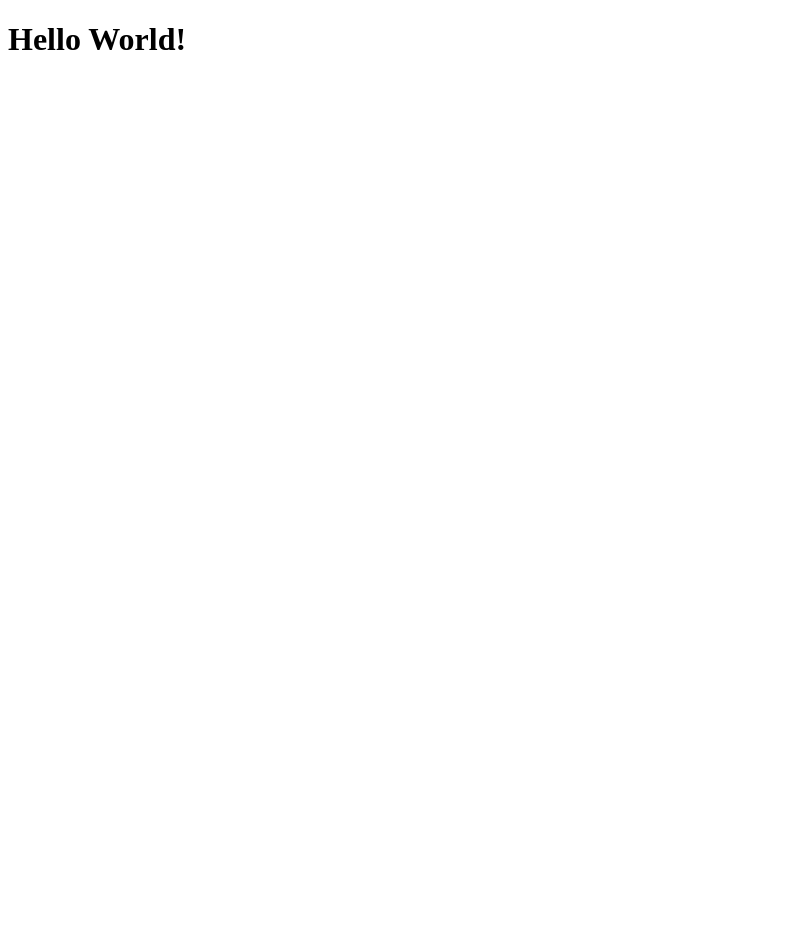
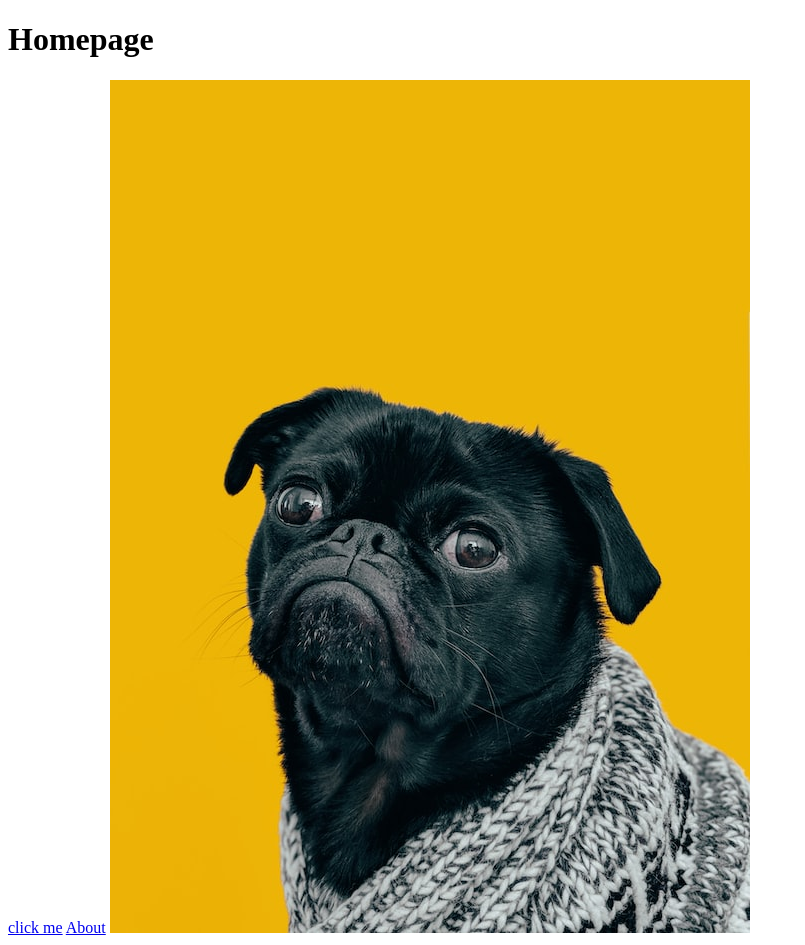
Before and after one commit to mark-bieganek/intro-html, a plain HTML site: page index.html in a window 1280 px wide. Shown: the whole page, without its empty margins (0-805 px from the left). Before the commit the page ends 800 px from the top, so only its background shows below. Drawn offline with Linux system fonts and the light colour scheme.

Commit message:
Add about page and basic nav

```diff
--- a/index.html
+++ b/index.html
@@ -1,11 +1,17 @@
 <!DOCTYPE html>
 <html lang="en">
-  <head>
+<head>
     <meta charset="UTF-8">
-    <title>My First Webpage</title>
-  </head>
+    <meta http-equiv="X-UA-Compatible" content="IE=edge">
+    <meta name="viewport" content="width=device-width, initial-scale=1.0">
+    <title>Document</title>
+</head>
+<body>
+    <h1>Homepage</h1>
+      <a href="https://www.theodinproject.com/about">click me</a>
 
-  <body>
-    <h1>Hello World!</h1>
+      <a href="pages/about.html">About</a>
+
+      <img src="images/dog.jpg">
   </body>
 </html>
```
Also changed, not shown: pages/about.html (added, +12 -0 lines), images/dog.jpg (added).
